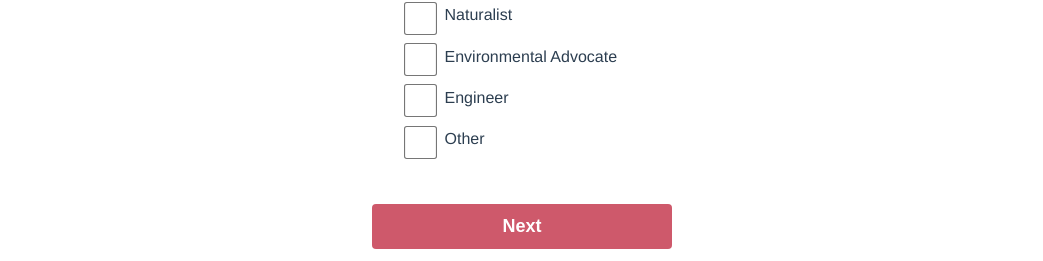
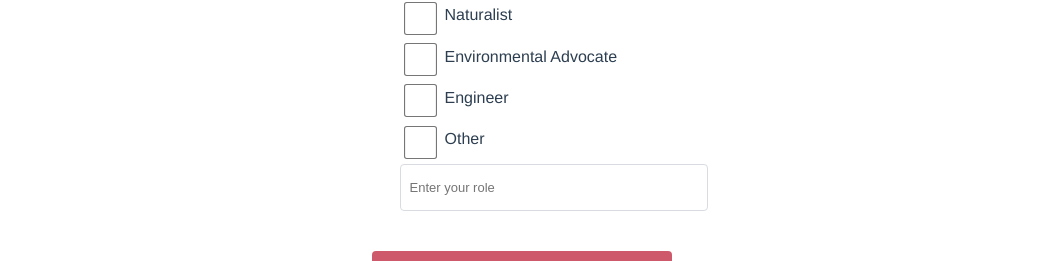
Before and after one commit to fieldkit/story-survey, a Vue app: page / in a window 1280 px wide. Shown: the part 4704-4965 px from the top of the page, without its empty margins (118-1161 px from the left). Built offline with nearby package versions, Linux system fonts and the light colour scheme; what vue-js-popover, vue-mq would draw is missing.

Commit message:
Add "other" input boxes

```diff
--- a/src/components/Survey.vue
+++ b/src/components/Survey.vue
@@ -94,6 +94,7 @@
               v-model="role.checkedNames"
             />
             <label for="roleOther">Other</label>
+            <input type="textbox" v-model="role.other" id="roleOtherInput" name="roleOtherInput" placeholder="Enter your role">
           </div>
           <button @click.prevent="next()" class="next-btn">Next</button>
         </div>
@@ -191,6 +192,7 @@
               v-model="sensor.checkedNames"
             />
             <label for="sensorOther">Other</label>
+            <input type="textbox" v-model="sensor.other" id="sensorOtherInput" name="sensorOtherInput" placeholder="Specify a type of sensor">
           </div>
 
           <button @click.prevent="next()" class="next-btn">Next</button>
@@ -299,6 +301,10 @@
   };
 
   function storeSurvey(survey) {
+    // add "Other" text inputs
+    if(survey.role.other) {survey.role.checkedNames.push(survey.role.other);}
+    if(survey.sensor.other) {survey.sensor.checkedNames.push(survey.sensor.other);}
+
     var form = {
       "form-name": "netlify-survey",
       "roles": survey.role.checkedNames.join(","),
@@ -470,6 +476,18 @@
   margin: auto;
   display: block;
   text-align: left;
+}
+#roleOtherInput, #sensorOtherInput {
+  font-size: 13px;
+  min-width: 288px;
+  height: 45px;
+  padding: 0 9px;
+  border-radius: 4px;
+  border: 1px solid #D8DCE0;
+  margin-right: 16px;
+}
+#app.mobile #roleOtherInput, #app.mobile #sensorOtherInput {
+  min-width: 245px;
 }
 
 .instruction {
```
